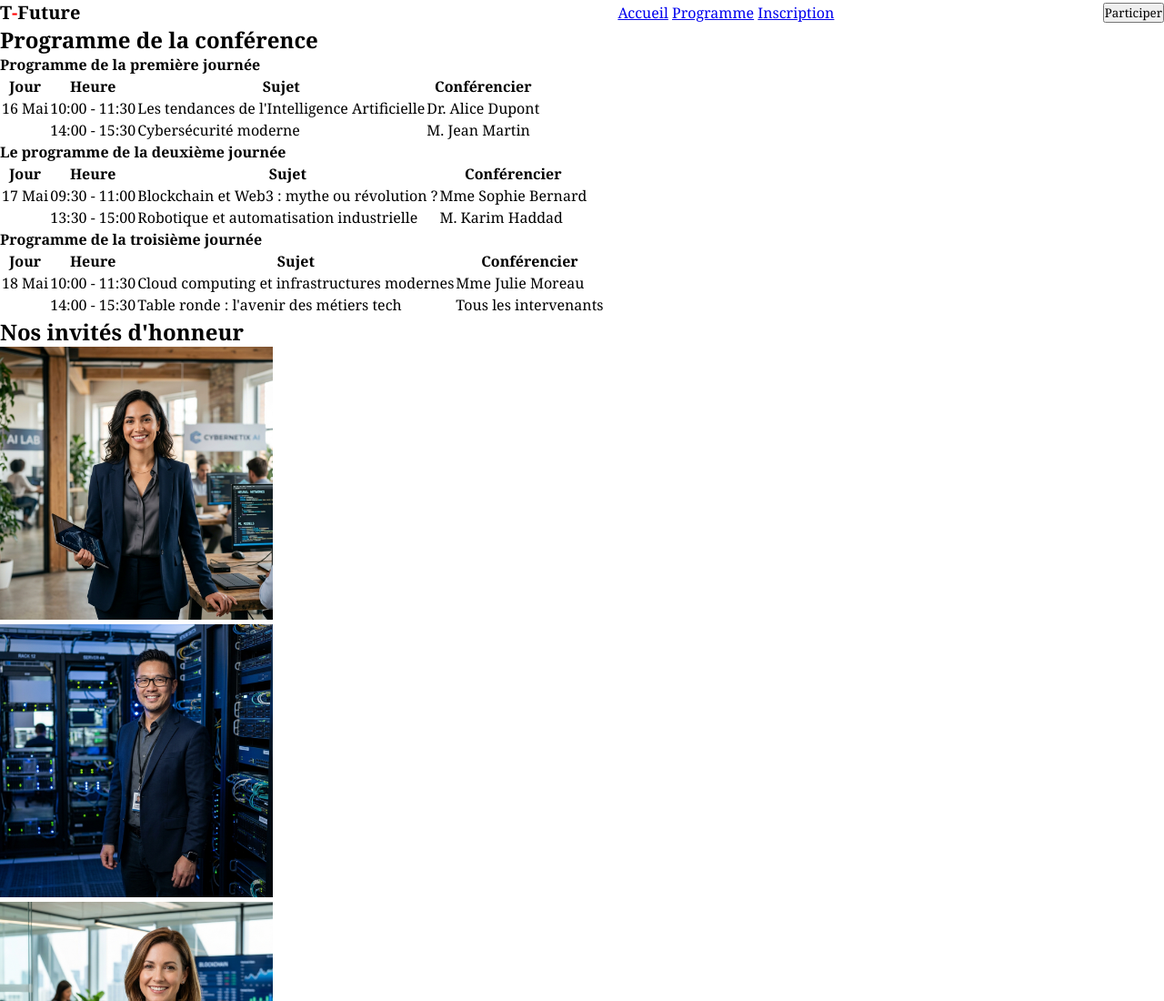
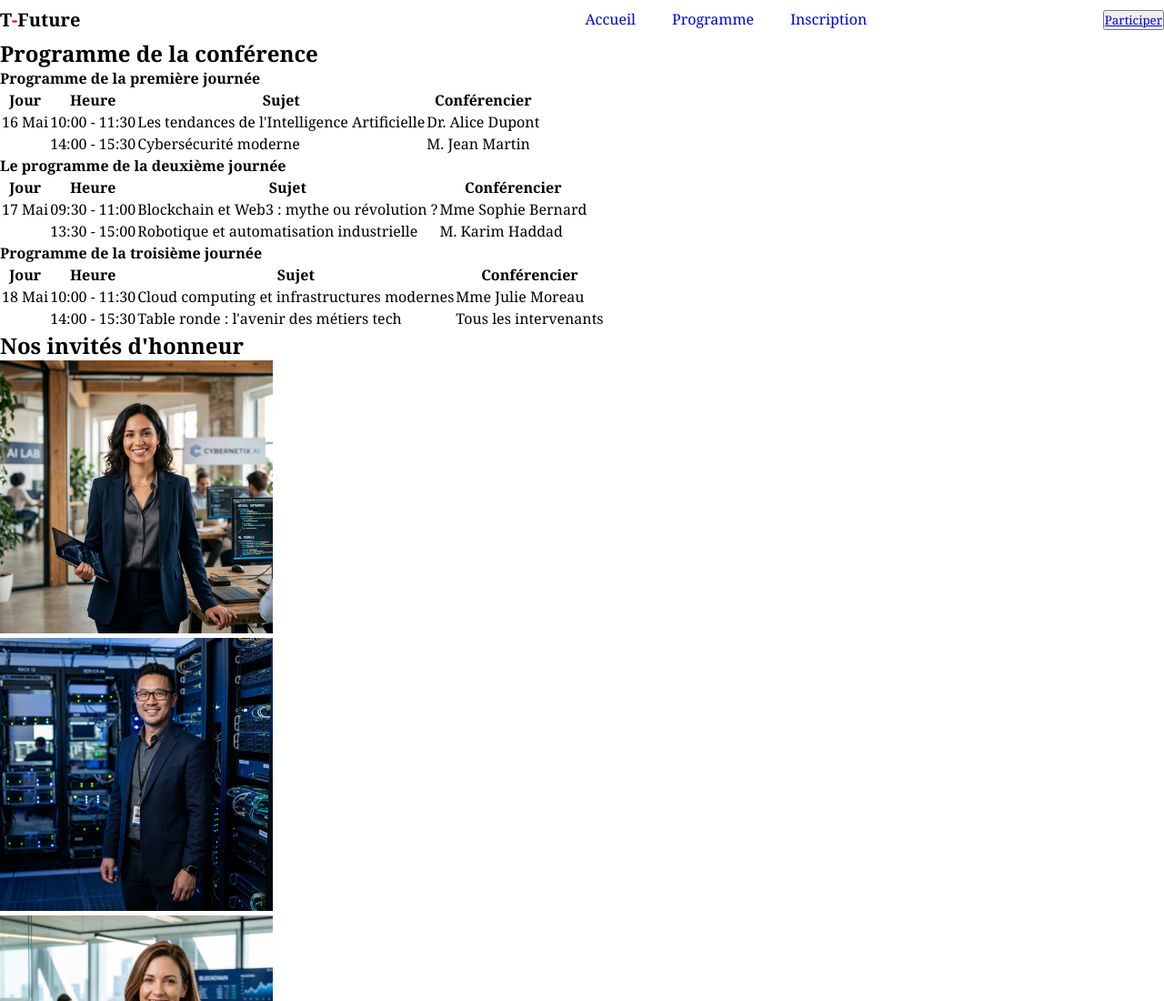
Before and after one commit to hub-cytech/techfuture, a plain HTML site: page program.html in a window 1280 px wide. Shown: the top 1100 px of the page at 91% size. Drawn offline with Linux system fonts and the light colour scheme.

Commit message:
Quelque modifications

```diff
--- a/program.html
+++ b/program.html
@@ -14,13 +14,15 @@
             </div>
         </div>
         <nav class="menu">
-            <a href="acceuil.html">Accueil</a>
-            <a href="program.html">Programme</a>
-            <a href="inscription.html">Inscription</a>
+            <ul>
+                <li><a href="acceuil.html">Accueil</a></li>
+                <li><a href="program.html">Programme</a></li>
+                <li><a href="inscription.html">Inscription</a></li>
+            </ul>
         </nav>
         <div class="btn-header">
             <button href="inscription.html" class="btn">
-                <span>Participer</span>
+                <a href="inscription.html"><span>Participer</span></a>
             </button>
         </div>
     </header>
```
Also changed, not shown: acceuil.html (+2 -2 lines), inscription.html (+5 -3 lines).
